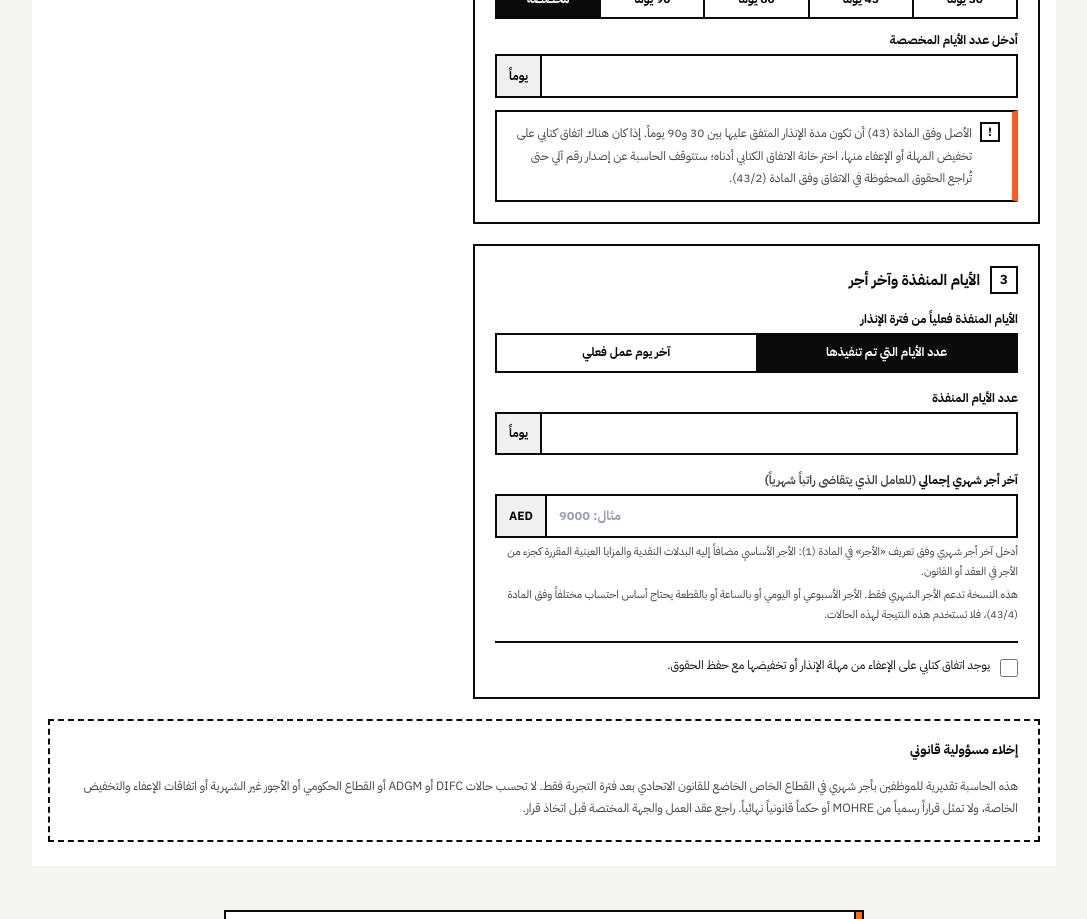
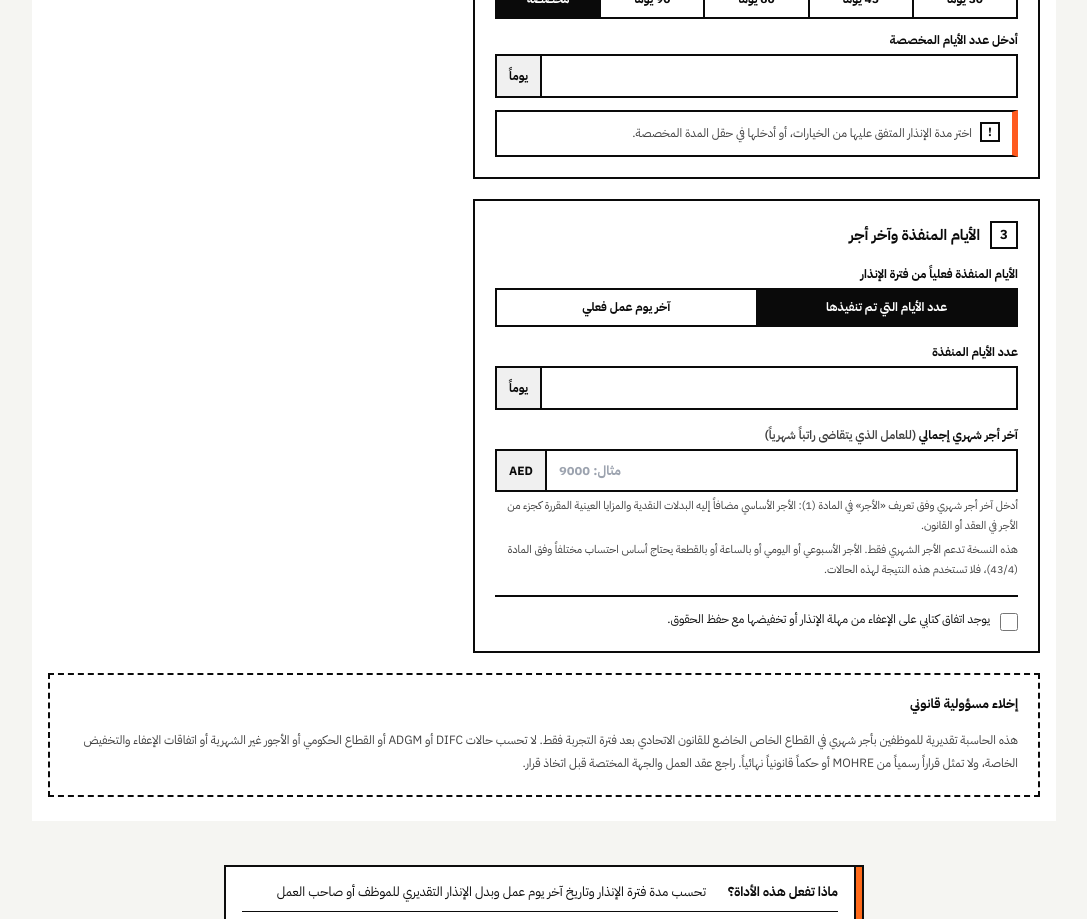
Before and after one commit to MAHMADzubair/arabic-tools, a Next.js app: page /ar/ae/notice-period-calculator in a window 1280 px wide. Shown: the part 1640-2559 px from the top of the page, without its empty margins (96-1183 px from the left). Built offline with nearby package versions, Linux system fonts and the light colour scheme; no server answers.

Commit message:
ux: ask for contract notice period instead of assuming 30 days

```diff
--- a/components/UaeNoticePeriodCalculator.jsx
+++ b/components/UaeNoticePeriodCalculator.jsx
@@ -150,6 +150,12 @@ export default function UaeNoticePeriodCalculator() {
   }, [contractNoticePreset, customNoticeDays]);
 
   const noticeValidation = useMemo(() => {
+    if (requiredNoticeDays <= 0) {
+      return {
+        status: "warning",
+        msg: "اختر مدة الإنذار المتفق عليها من الخيارات، أو أدخلها في حقل المدة المخصصة.",
+      };
+    }
     if (requiredNoticeDays < 30) {
       return {
         status: "warning",
```
